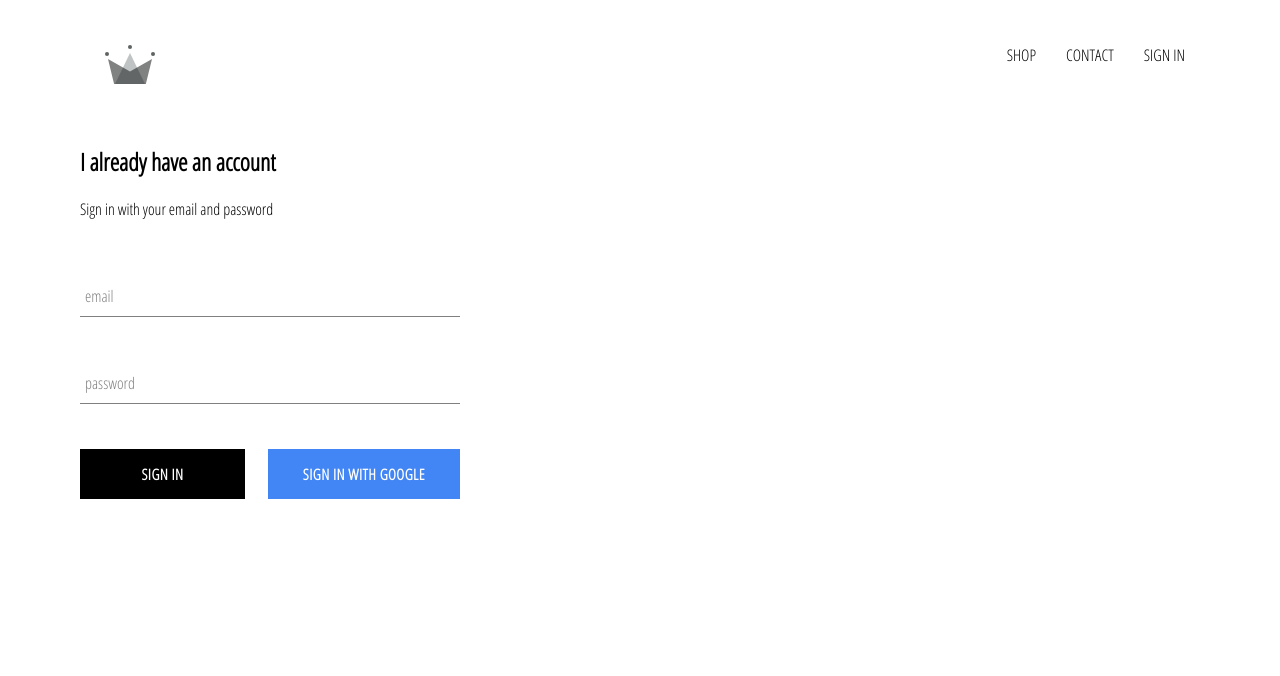
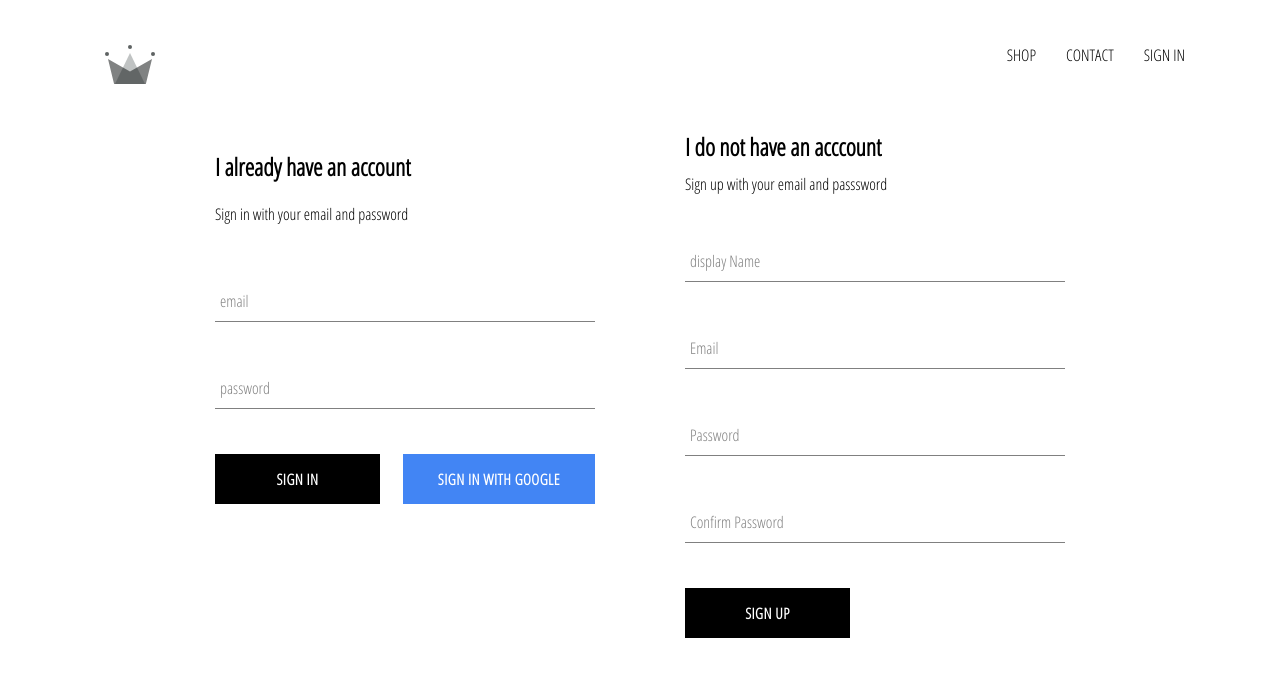
Before and after one commit to hungnguyen0545/shop-clothing, a React (Create React App) app: page /signin in a window 1280 px wide. Shown: the top 676 px of the page. Built offline with nearby package versions, Linux system fonts and the light colour scheme; no server answers.

Commit message:
implemented firebase utils, included ability  to store authenticated users into our firestore database

```diff
--- a/src/App.js
+++ b/src/App.js
@@ -4,7 +4,7 @@
 import Homepage from './pages/homepage/homepage.component'
 import Header from './components/header/header.component';
 import SigninandSignupPage from './pages/sign-in-and-sign-up-page/sign-in-and-sign-up.component';
-import { auth } from './firebase/firebase.utilis'
+import { auth,createUserProfileDocument } from './firebase/firebase.utilis'
 
 import './App.css';
 
@@ -41,11 +41,28 @@
   }
 
   unsubcribeFormAuth = null ;
+
   componentDidMount()
   {
-    this.unsubcribeFormAuth= auth.onAuthStateChanged(user => {
-      this.setState({currentUser : user});
-      console.log(user);
+    this.unsubcribeFormAuth= auth.onAuthStateChanged(async userAuth => {
+      if(userAuth)
+      {
+        const userRef =  await createUserProfileDocument(userAuth);
+
+        userRef.onSnapshot(snapShot => {
+          this.setState({
+            currentUser : {
+              id : snapShot.id,
+              ...snapShot.data()
+            }
+          },() => {
+            console.log(this.state);
+          })
+        })
+      }
+      else{
+        this.setState({currentUser : userAuth})
+      }
     })
   }
   componentWillUnmount()
--- a/src/components/header/header.component.jsx
+++ b/src/components/header/header.component.jsx
@@ -1,6 +1,6 @@
 import React from 'react'
 import {Link} from 'react-router-dom'
-import CurrentUser, { auth } from '../../firebase/firebase.utilis'
+import  { auth } from '../../firebase/firebase.utilis'
 import {ReactComponent as Logo } from '../../assets/4.4 crown.svg.svg'
 import './header.style.scss'
 
--- a/src/components/sign-in/sign-in.component.jsx
+++ b/src/components/sign-in/sign-in.component.jsx
@@ -1,5 +1,5 @@
 import React, { Component } from 'react'
-import FormInput from '../form-input/form-input.coponent'
+import FormInput from '../form-input/form-input.component'
 import CustomButton from '../custom-button/custom-button.component'
 import {SignInWithGoogle} from '../../firebase/firebase.utilis'
 
--- /dev/null
+++ b/src/components/sign-up/sign-up.component.jsx
@@ -0,0 +1,103 @@
+import React, { Component } from 'react'
+import FormInput from '../form-input/form-input.component'
+import CustomButton from '../custom-button/custom-button.component'
+import {auth, createUserProfileDocument} from '../../firebase/firebase.utilis'
+
+import './sign-up.style.scss'
+
+class Signup extends Component
+{
+    constructor(pros)
+    {
+        super(pros);
+        this.state ={
+            displayName : '',
+            email : '',
+            password : '' ,
+            confirmPassword : ''
+        }
+    }
+
+    handleSubmit = async (event) => {
+        event.preventDefault();
+
+        const {displayName, email, password , confirmPassword} = this.state;
+        if(password !== confirmPassword)
+        {
+            alert('password not match!!');
+            return;
+        }
+        try{
+            const {user} = await auth.createUserWithEmailAndPassword(email, password);
+            createUserProfileDocument(user, {displayName});
+
+            this.setState({
+                displayName : '',
+                email : '',
+                password : '' ,
+                confirmPassword : ''
+            })
+        }
+        catch(error)
+        {
+            console.log(error);
+        }
+    }
+
+    handleChange = event => {
+        const {name,value} = event.target;
+        this.setState({[name] : value})
+    }
+    render()
+    {
+        const {displayName, email, password, confirmPassword} = this.state;
+        return (
+            <div className="sign-up">
+                <h2 className="title"> I do not have an acccount</h2>
+                <span>Sign up with your email and passsword</span>
+                <form className="sign-up-from"
+                onSubmit = {this.handleSubmit}>
+                    <FormInput
+                    type ='text'
+                    name = 'displayName'
+                    value = {displayName}
+                    onChange = {this.handleChange}
+                    label = 'display Name'
+                    required>
+                    </FormInput>
+
+                    <FormInput
+                    type ='email'
+                    name = 'email'
+                    value = {email}
+                    onChange = {this.handleChange}
+                    label = 'Email'
+                    required>
+                    </FormInput>
+
+                    <FormInput
+                    type ='password'
+                    name = 'password'
+                    value = {password}
+                    onChange = {this.handleChange}
+                    label = 'Password'
+                    required>
+                    </FormInput>
+
+                    <FormInput
+                    type = 'password'
+                    name = 'confirmPassword'
+                    value = {confirmPassword}
+                    onChange = {this.handleChange}
+                    label = 'Confirm Password'
+                    required>
+                    </FormInput>
+
+                    <CustomButton type='submit'>SIGN UP</CustomButton>
+               </form>
+            </div>
+        )
+    }
+}
+
+export default Signup
--- /dev/null
+++ b/src/components/sign-up/sign-up.style.scss
@@ -0,0 +1,9 @@
+.sign-up{
+    display: flex;
+    flex-direction: column;
+    width : 380px;
+
+    .title{
+        margin : 10px 0;
+    }
+}
--- a/src/firebase/firebase.utilis.js
+++ b/src/firebase/firebase.utilis.js
@@ -1,4 +1,4 @@
-import firebase, { initializeApp } from 'firebase/app'
+import firebase from 'firebase/app'
 import 'firebase/firestore'
 import 'firebase/auth'
 
@@ -14,6 +14,35 @@
     measurementId: "G-FERQFTHDMG"
 };
 
+export const createUserProfileDocument =  async (userAuth, additionalData ) =>  {
+ if(!userAuth) return;
+
+ const userRef = firestore.doc(`/users/${userAuth.uid}`);
+
+ const snapShot = await userRef.get();
+
+ if(!snapShot.exists)
+ {
+     const {displayName, email} = userAuth;
+     const createAt = new Date();
+
+     try{
+        await userRef.set({
+            displayName,
+            email,
+            createAt,
+            ...additionalData
+        })
+     }
+     catch(error)
+     {
+        console.log('Error creating user' , error.message);
+     };
+ }
+
+ return userRef;
+}
+
 firebase.initializeApp(config);
 
 export const auth = firebase.auth();
--- /dev/null
+++ b/src/firebase/test.js
@@ -0,0 +1,4 @@
+import firebase from 'firebase/app'
+import 'firebase/firestore'
+
+const firebase = firebase.firestore();
--- a/src/pages/sign-in-and-sign-up-page/sign-in-and-sign-up.component.jsx
+++ b/src/pages/sign-in-and-sign-up-page/sign-in-and-sign-up.component.jsx
@@ -1,11 +1,17 @@
 import React from 'react'
 import Signin from '../../components/sign-in/sign-in.component'
+import Signup from '../../components/sign-up/sign-up.component'
+
 import './sign-in-and-sign-up.style.scss'
+
 
 
 const SigninandSignupPage = ()  => {
     return(
+        <div className='sign-in-and-sign-up'>
         <Signin></Signin>
+        <Signup></Signup>
+        </div>
     )
 }
 
--- a/src/pages/sign-in-and-sign-up-page/sign-in-and-sign-up.style.scss
+++ b/src/pages/sign-in-and-sign-up-page/sign-in-and-sign-up.style.scss
@@ -0,0 +1,6 @@
+.sign-in-and-sign-up{
+    width : 850px;
+    display: flex;
+    justify-content: space-between;
+    margin : 30px auto;
+}
```
Also changed, not shown: src/components/form-input/form-input.component.jsx (renamed from src/components/form-input/form-input.coponent.jsx).
